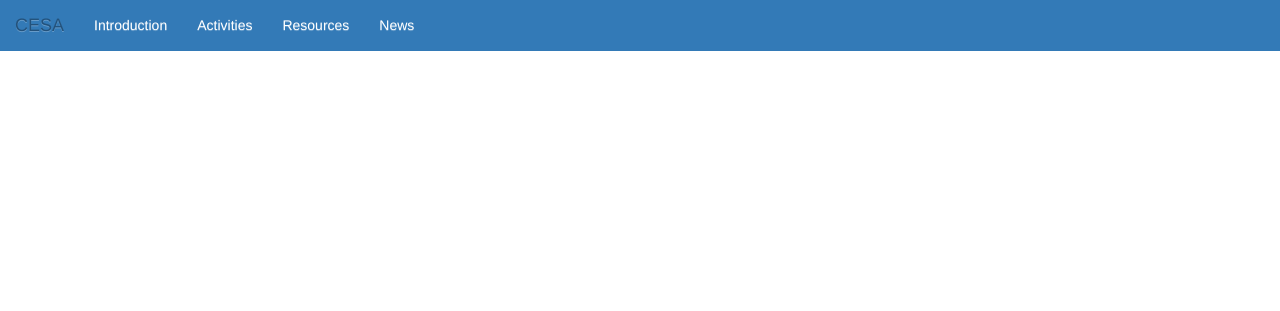
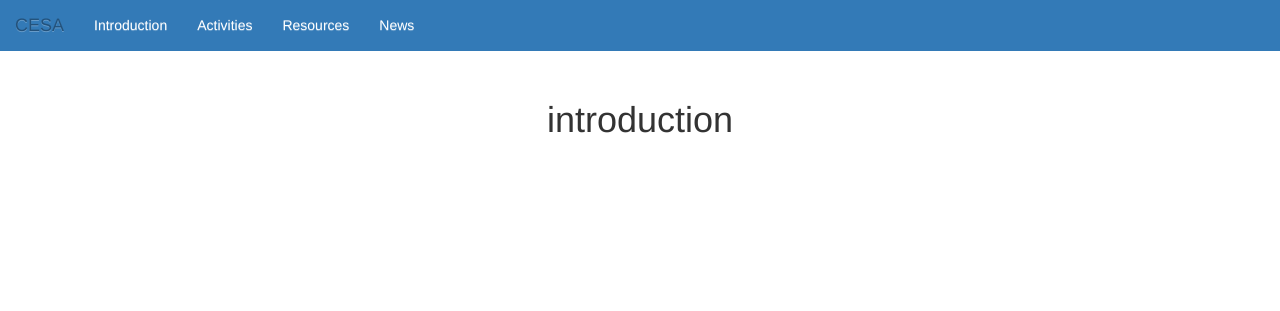
Before and after one commit to CESA-dev/webmaster, a PHP site: page /introduction/index.php in a window 1280 px wide. Shown: the top 311 px of the page. Run offline with PHP 8.4, Linux system fonts and the light colour scheme; a stand-in replaces the project's code that opens the database connection; some libraries are stand-ins or nearby versions.

Commit message:
modified to use local code

```diff
--- a/css/idx_style.css
+++ b/css/idx_style.css
@@ -57,3 +57,11 @@ hr {
 .img-ca {
     width: 100%;
 }
+
+.title_default {
+    margin-top: 100px;
+    margin-bottom: 0.5em;
+    margin-left: auto;
+    margin-right:auto;
+    text-align:center;
+}
--- a/introduction/introduction_style.css
+++ b/introduction/css/introduction_style.css
@@ -17,7 +17,7 @@ a {
  }
 .main-header {
     padding-top: 70px;
-    background: url(../img/IMG_6800.jpg) no-repeat center center fixed;
+    background: url(/img/IMG_6800.jpg) no-repeat center center fixed;
   -webkit-background-size: cover;
     -moz-background-size: cover;
       -o-background-size: cover;
--- a/introduction/index.php
+++ b/introduction/index.php
@@ -6,8 +6,7 @@
 <html>
 <head>
 <?php header_default_content(); ?>
-<script src="./js/table.js"></script>
-    <script src="./js/bootstrap-toggle.min.js"></script>
+
     <title>
         CESA web testpage
     </title>
@@ -55,5 +54,6 @@
             </div>
         </div>
     </nav>
+    <?php body_default_title("introduction"); ?>
     </body>
     </html>
--- a/lib/template.php
+++ b/lib/template.php
@@ -12,13 +12,20 @@ function header_default_content() {
     <meta name="viewport" content="width=device-width, initial-scale=1"><!-- test compiled and minified CSS -->
     <link rel="stylesheet" href="/css/bootstrap.min.css"><!-- Optional theme -->
     <link rel="stylesheet" href="/css/bootstrap-theme.min.css"><!-- Latest compiled and minified JavaScript -->
-    <link rel="stylesheet" href="./css/idx_style.css"><!-- Style sheet for index.html -->
+    <link rel="stylesheet" href="/css/idx_style.css"><!-- Style sheet for index.html -->
 
     <script   src="http://code.jquery.com/jquery-1.12.4.min.js"   integrity="sha256-ZosEbRLbNQzLpnKIkEdrPv7lOy9C27hHQ+Xp8a4MxAQ="   crossorigin="anonymous"></script>
-    <script src="/js/bootstrap.min.js"/>
+    <script src="/js/bootstrap.min.js"></script>
 EOD;
 }
 
 
+function body_default_title($title) {
+    echo <<<EOD
+    <h1 class="title_default">$title</h1>
+EOD;
+
+}
+
 
 ?>
```
Also changed, not shown: introduction/introdution.html (+6 -6 lines).
